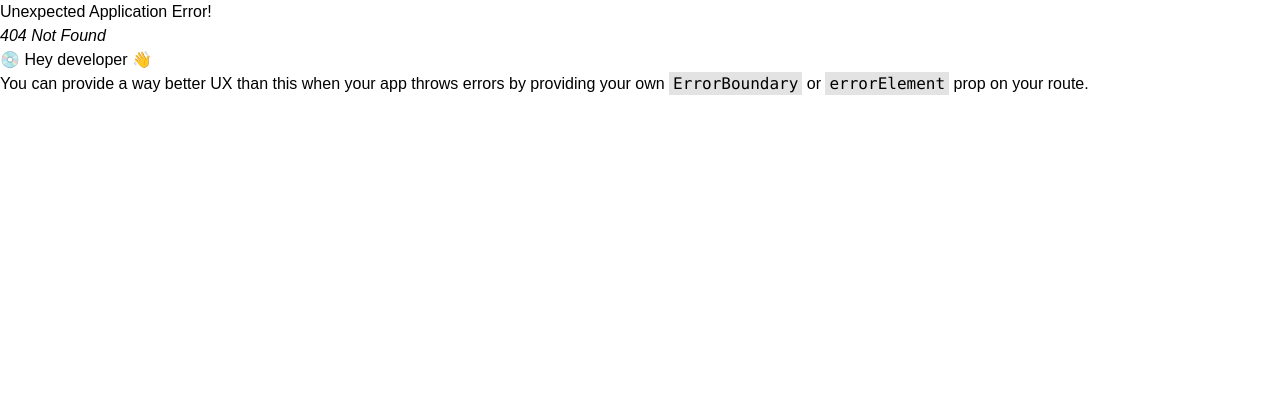
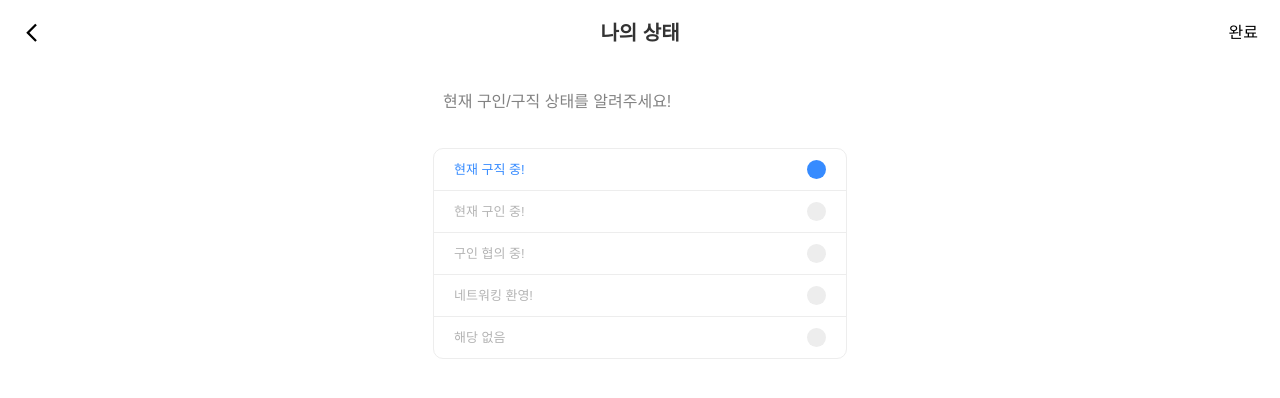
Before and after one commit to potato637/myfit-front, a React (Vite) app: page /mypage/status in a window 1280 px wide. Before the commit this address had no page. Shown: the top 398 px of the page. Built offline with nearby package versions, Linux system fonts and the light colour scheme; a web font is replaced by a local one.

Commit message:
Feat/profile status page (#37)
* conflict resolve

* branch finish

```diff
--- a/src/components/profile/Introduction.tsx
+++ b/src/components/profile/Introduction.tsx
@@ -1,5 +1,8 @@
+import { useNavigate } from "react-router-dom";
+
 function Introduction() {
   const certificated = true;
+  const navigate = useNavigate();
 
   return (
     <div className="w-[335px]">
@@ -34,7 +37,10 @@ function Introduction() {
           </div>
         </div>
         <div className="w-[80px] h-full flex flex-col justify-between">
-          <div className="w-full h-[29px] rounded-[3px] ct-center bg-ct-main-blue-200">
+          <div
+            className="w-full h-[29px] rounded-[3px] ct-center bg-ct-main-blue-200"
+            onClick={() => navigate("/mypage/status")}
+          >
             <span className="text-ct-white text-body1">구직중</span>
           </div>
           <div className="w-full h-[40px] flex flex-col justify-between">
--- /dev/null
+++ b/src/pages/profile/ProfileStatus.tsx
@@ -0,0 +1,130 @@
+import TopBarContainer from "../../components/common/TopBarContainer";
+import { useState } from "react";
+
+const TopBarContent = () => {
+  return (
+    <div className="relative w-full ct-center">
+      <span className="text-ct-black-100 text-h1">나의 상태 </span>
+      <div className="absolute right-[22px]">
+        <span>완료</span>
+      </div>
+    </div>
+  );
+};
+
+function ProfileStatus() {
+  const [isSelected, setIsSelected] = useState<boolean[]>([
+    true,
+    false,
+    false,
+    false,
+    false,
+  ]);
+
+  const handleClick = (index: number) => {
+    setIsSelected((prev) => {
+      return prev.map((item, idx) => (idx === index ? true : false));
+    });
+  };
+
+  return (
+    <>
+      <TopBarContainer TopBarContent={<TopBarContent />}>
+        <div className="flex flex-col mt-[24px] mx-[17px]">
+          <div className="ml-[10px] text-ct-gray-300">
+            <span>현재 구인/구직 상태를 알려주세요!</span>
+          </div>
+          <div className="ct-center mt-[34px] border-[1px] border-ct-gray-100 w-full h-auto divide-y divide-ct-gray-100 rounded-[10px] flex flex-col">
+            <div
+              className="px-[20px] py-[11px] w-full flex justify-between items-center"
+              onClick={() => handleClick(0)}
+            >
+              <span
+                className={`text-ct-gray-200 text-body2 ${
+                  isSelected[0] ? "text-ct-main-blue-100" : "text-ct-gray-100"
+                }`}
+              >
+                현재 구직 중!
+              </span>
+              <div
+                className={`w-[19px] h-[19px] rounded-full   ${
+                  isSelected[0] ? "bg-ct-main-blue-100" : "bg-ct-gray-100"
+                }`}
+              />
+            </div>
+            <div
+              className="px-[20px] py-[11px] w-full flex justify-between items-center"
+              onClick={() => handleClick(1)}
+            >
+              <span
+                className={`text-ct-gray-200 text-body2 ${
+                  isSelected[1] ? "text-ct-main-blue-100" : "text-ct-gray-100"
+                }`}
+              >
+                현재 구인 중!
+              </span>
+              <div
+                className={`w-[19px] h-[19px] rounded-full   ${
+                  isSelected[1] ? "bg-ct-main-blue-100" : "bg-ct-gray-100"
+                }`}
+              />
+            </div>
+            <div
+              className="px-[20px] py-[11px] w-full flex justify-between items-center"
+              onClick={() => handleClick(2)}
+            >
+              <span
+                className={`text-ct-gray-200 text-body2 ${
+                  isSelected[2] ? "text-ct-main-blue-100" : "text-ct-gray-100"
+                }`}
+              >
+                구인 협의 중!
+              </span>
+              <div
+                className={`w-[19px] h-[19px] rounded-full   ${
+                  isSelected[2] ? "bg-ct-main-blue-100" : "bg-ct-gray-100"
+                }`}
+              />
+            </div>
+            <div
+              className="px-[20px] py-[11px] w-full flex justify-between items-center"
+              onClick={() => handleClick(3)}
+            >
+              <span
+                className={`text-ct-gray-200 text-body2 ${
+                  isSelected[3] ? "text-ct-main-blue-100" : "text-ct-gray-100"
+                }`}
+              >
+                네트워킹 환영!
+              </span>
+              <div
+                className={`w-[19px] h-[19px] rounded-full   ${
+                  isSelected[3] ? "bg-ct-main-blue-100" : "bg-ct-gray-100"
+                }`}
+              />
+            </div>
+            <div
+              className="px-[20px] py-[11px] w-full flex justify-between items-center"
+              onClick={() => handleClick(4)}
+            >
+              <span
+                className={`text-ct-gray-200 text-body2 ${
+                  isSelected[4] ? "text-ct-main-blue-100" : "text-ct-gray-100"
+                }`}
+              >
+                해당 없음
+              </span>
+              <div
+                className={`w-[19px] h-[19px] rounded-full   ${
+                  isSelected[4] ? "bg-ct-main-blue-100" : "bg-ct-gray-100"
+                }`}
+              />
+            </div>
+          </div>
+        </div>
+      </TopBarContainer>
+    </>
+  );
+}
+
+export default ProfileStatus;
--- a/src/routes/router.tsx
+++ b/src/routes/router.tsx
@@ -23,6 +23,7 @@ import CompanyProfileRegister from "../pages/onboarding/CompanyProfileRegister";
 import CompanyCardRegister from "../pages/onboarding/CompanyCardRegister";
 import CompanyPreview from "../pages/onboarding/CompanyPreview";
 import CompanyVerification from "../pages/onboarding/CompanyVerification";
+import ProfileStatus from "../pages/profile/ProfileStatus";
 
 const router = createBrowserRouter([
   {
@@ -40,6 +41,10 @@ const router = createBrowserRouter([
       {
         path: "mypage/feed",
         element: <FeedDetail />,
+      },
+      {
+        path: "mypage/status",
+        element: <ProfileStatus />,
       },
       {
         path: "recruit",
```
